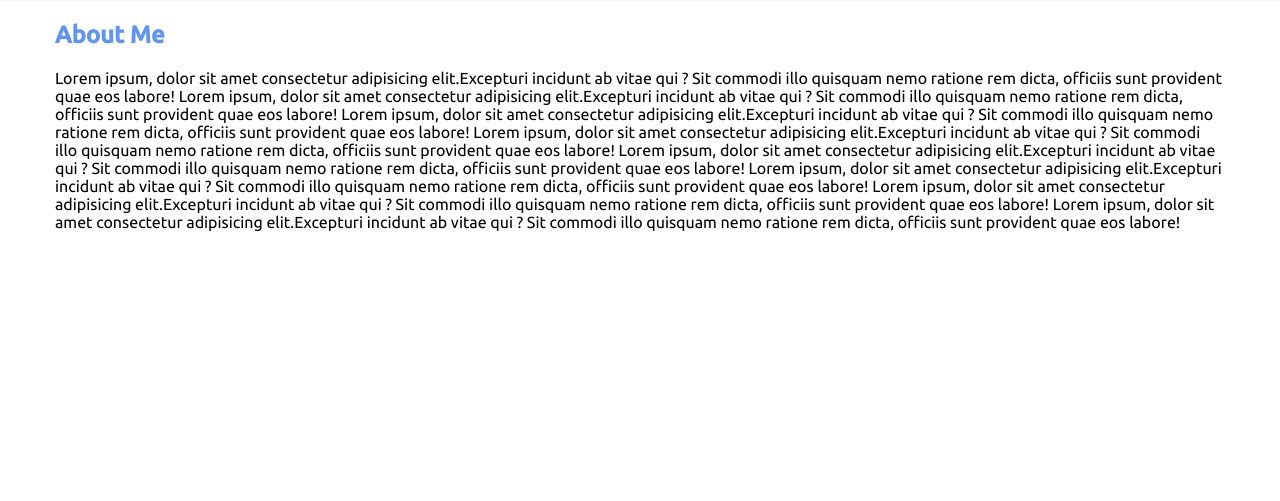
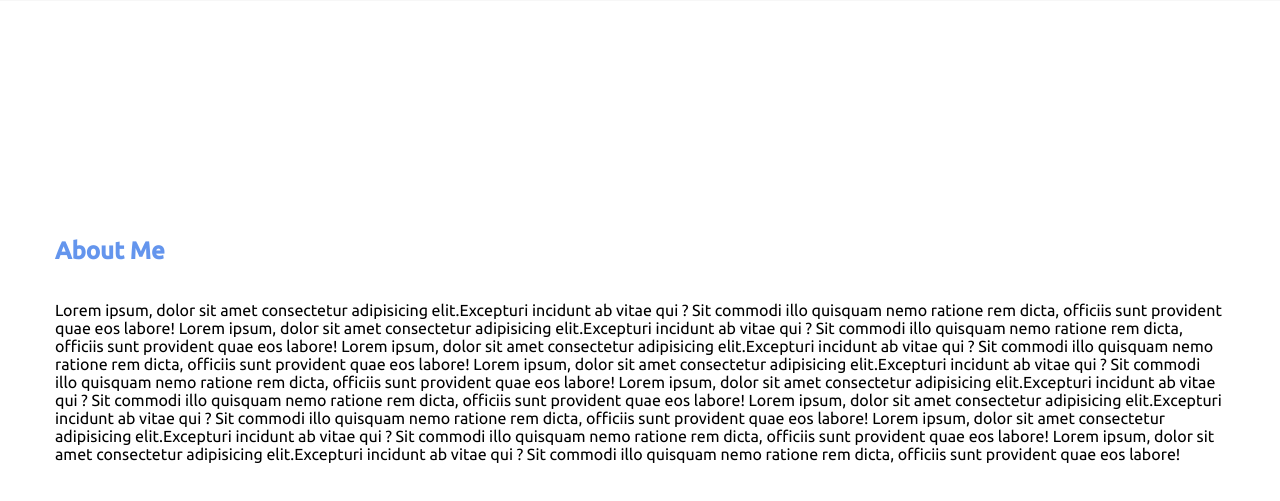
Before and after one commit to ratulkuri/proto, a Gatsby site: page /about in a window 1280 px wide. Shown: the part 105-606 px from the top of the page. Built offline with nearby package versions, Linux system fonts and the light colour scheme; Gatsby itself is replaced by a stand-in of ours.

Commit message:
About us center aligned vertically

```diff
--- a/src/pages/about.js
+++ b/src/pages/about.js
@@ -7,11 +7,8 @@ export default function About() {
     <Container>
         <div className="row">
             <div className="col">
+              <div className="d-flex flex-column j-c-center" style={{ minHeight: "calc(100vh - 106px)"}}>
                 <h2 className={AboutStyles.h2}>About Me</h2>
-            </div>
-        </div>
-        <div className="row">
-            <div className="col">
                 <p>
                   Lorem ipsum, dolor sit amet consectetur adipisicing elit.Excepturi incidunt ab vitae qui ?
                   Sit commodi illo quisquam nemo ratione rem dicta, officiis sunt provident quae eos labore!
@@ -30,6 +27,7 @@ export default function About() {
                   Lorem ipsum, dolor sit amet consectetur adipisicing elit.Excepturi incidunt ab vitae qui ?
                   Sit commodi illo quisquam nemo ratione rem dicta, officiis sunt provident quae eos labore!
                 </p>
+              </div>
             </div>
         </div>
     </Container>
```
